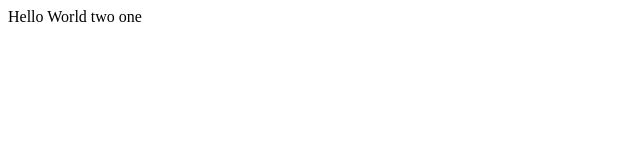
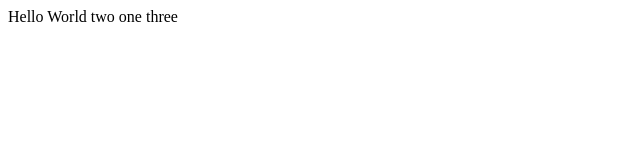
Before and after one commit to jpdc-developer/git-tutorial, a plain HTML site: page index.html in a window 1280 px wide. Shown: the full height of the page, 0-640 px from the left. Drawn offline with Linux system fonts and the light colour scheme.

Commit message:
added three

```diff
--- a/index.html
+++ b/index.html
@@ -8,5 +8,6 @@
     Hello World
     two
     one
+    three
 </body>
 </html>
```
